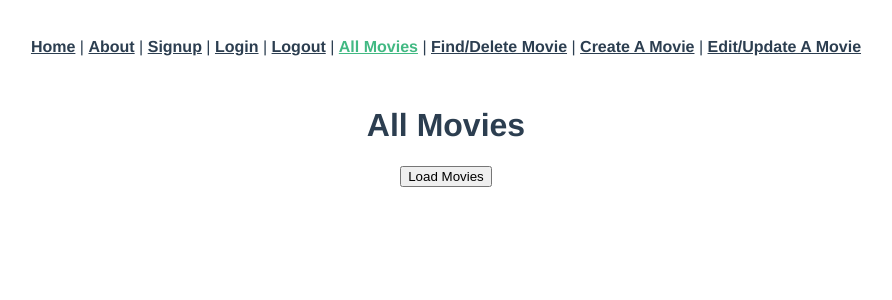
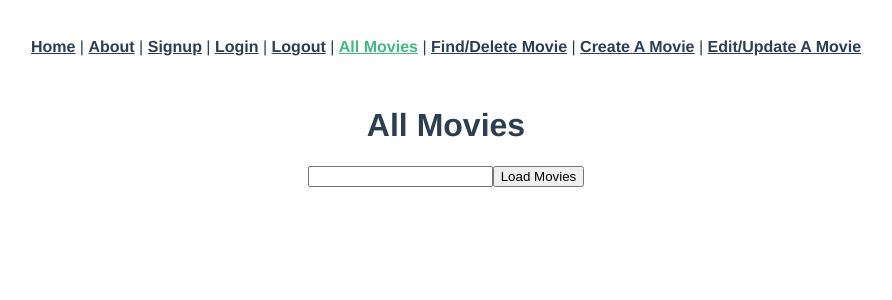
Before and after one commit to thomasdhinsa/movie-vue-app, a Vue app: page /indexmovies in a window 1280 px wide. Shown: the top 300 px of the page, without its empty margins (194-1086 px from the left). Built offline with nearby package versions, Linux system fonts and the light colour scheme.

Commit message:
adds search list

```diff
--- a/src/views/IndexMovies.vue
+++ b/src/views/IndexMovies.vue
@@ -23,6 +23,10 @@ export default {
 <template>
   <div class="home">
     <h1>All Movies</h1>
+    <input v-model="titleFilter" list="titles" />
+    <datalist id="titles">
+      <option v-for="movie in movies" v-bind:key="movie.id">{{ movie.title }}</option>
+    </datalist>
     <button v-on:click="indexMovies()">Load Movies</button>
     <div v-for="movie in movies" v-bind:key="movie.id">
       <h1>Title {{ movie.title }}</h1>
```
